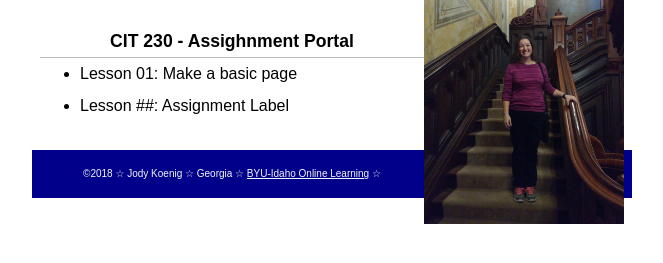
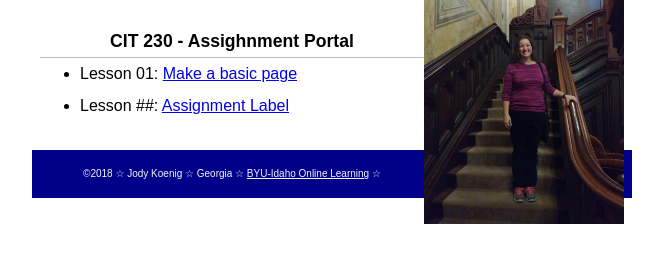
Before and after one commit to koenig6/koenig6.github.io, a plain HTML site: page index.html in a window 1280 px wide. Shown: the part 71-334 px from the top of the page, without its empty margins (308-971 px from the left). Drawn offline with Linux system fonts and the light colour scheme.

Commit message:
Now with working links

```diff
--- a/index.html
+++ b/index.html
@@ -18,8 +18,8 @@
         <main>
             <h2>CIT 230 - Assighnment Portal</h2>
             <ul>
-                <li>Lesson 01: <a hre="https://koenig6.github.io/basicPage">Make a basic page</a></li>
-                <li>Lesson ##: <a hre="#">Assignment Label</a></li>
+                <li>Lesson 01: <a href="https://koenig6.github.io/basicPage">Make a basic page</a></li>
+                <li>Lesson ##: <a href="#">Assignment Label</a></li>
             </ul>
         </main>
         <footer>
```
